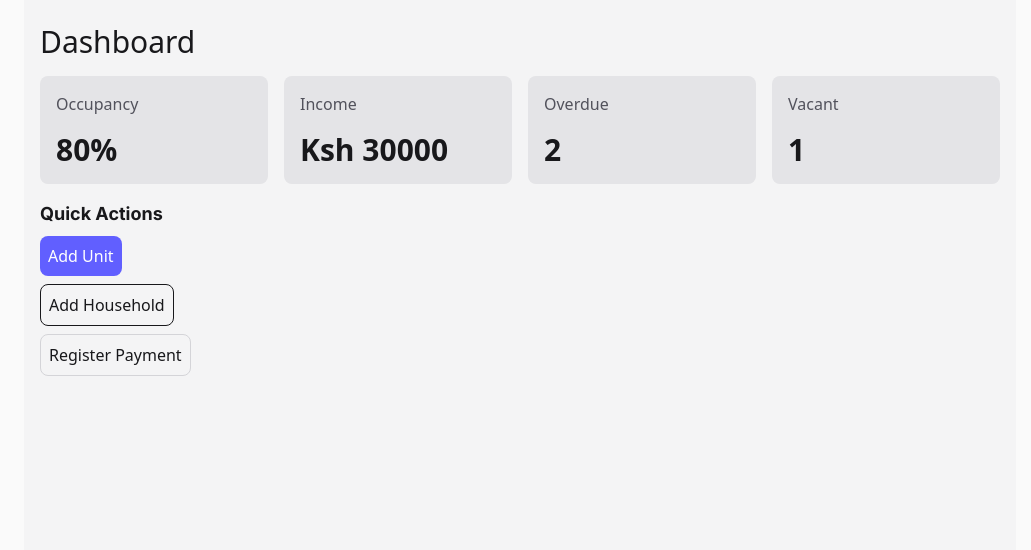
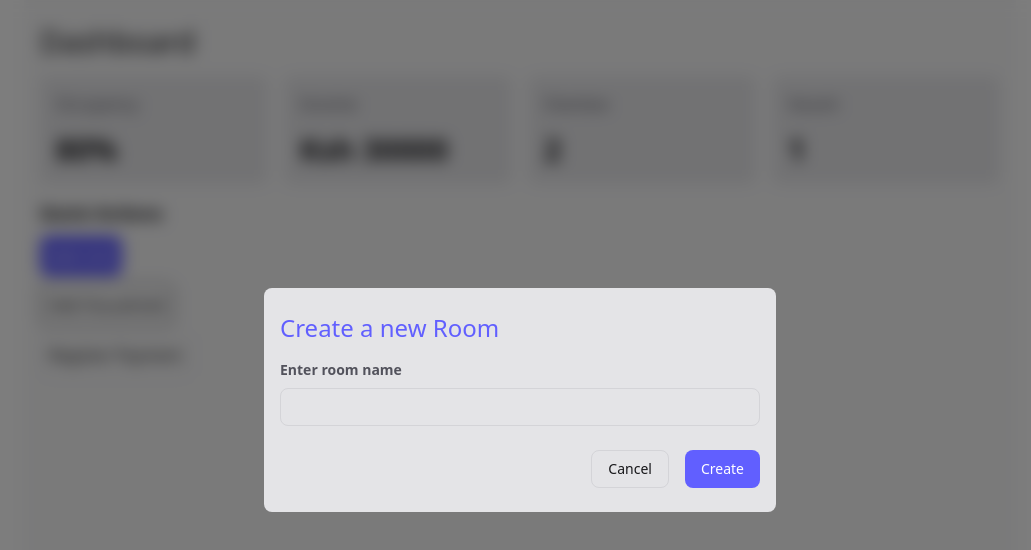
Before and after one commit to kiptalam1/lilygardens, a Next.js app in the folder frontend/: page /admin in a window 1280 px wide. Both pictures are taken after a click on the button "Add Unit". Shown: the top 550 px of the page, without its empty margins (120-1151 px from the left). Built offline with nearby package versions, Linux system fonts and the light colour scheme.

Commit message:
feat:create modal for room creation

```diff
--- /dev/null
+++ b/frontend/src/components/admin/CreateUnitForm.tsx
@@ -0,0 +1,67 @@
+import React, { SetStateAction, SyntheticEvent } from "react";
+
+export default function CreateUnitForm({
+	open,
+	setOpen,
+}: {
+	open: boolean;
+	setOpen: React.Dispatch<SetStateAction<boolean>>;
+}) {
+	if (!open) {
+		return null;
+	}
+
+	function closeModal() {
+		setOpen(false);
+	}
+
+	function handleSubmit(e: SyntheticEvent<HTMLFormElement>) {
+		e.preventDefault();
+
+		closeModal();
+	}
+
+	return (
+		<div
+			role="dialog"
+			aria-modal="true"
+			onClick={closeModal}
+			className="bg-black/50 z-50 inset-0 fixed backdrop-blur-sm flex flex-col items-center justify-center gap-2 p-4">
+			<form
+				onClick={(e) => e.stopPropagation()}
+				onSubmit={handleSubmit}
+				className="w-full sm:max-w-sm md:max-w-md lg:max-w-lg bg-card px-4 py-6 rounded-lg space-y-4">
+				<h1 className="text-2xl text-brand ">Create a new Room</h1>
+
+				<div className="flex flex-col gap-2">
+					<label
+						htmlFor="name"
+						className="text-sm font-semibold text-text-muted">
+						Enter room name
+					</label>
+					<input
+						id="name"
+						name="name"
+						type="text"
+						required
+						className="border border-border rounded-lg px-4 py-1 outline-none focus:ring-2 focus:ring-brand placeholder:text-sm text-lg w-full"
+					/>
+				</div>
+				{/* buttons */}
+				<div className="flex gap-4 mt-6 justify-end">
+					<button
+						type="button"
+						onClick={closeModal}
+						className="px-4 py-2 rounded-lg border border-border text-sm hover:bg-surface transition cursor-pointer">
+						Cancel
+					</button>
+					<button
+						type="submit"
+						className="px-4 py-2 rounded-lg bg-brand text-white text-sm font-medium hover:opacity-80 transition cursor-pointer">
+						Create
+					</button>
+				</div>
+			</form>
+		</div>
+	);
+}
--- a/frontend/src/components/admin/QuickActions.tsx
+++ b/frontend/src/components/admin/QuickActions.tsx
@@ -1,13 +1,22 @@
+"use client";
 import { inter } from "@/app/page";
-import React from "react";
+import React, { useState } from "react";
+import CreateUnitForm from "./CreateUnitForm";
 
 export default function QuickActions() {
+	const [showUnitModal, setShowUnitModal] = useState(false);
 	return (
 		<div className="space-y-2">
 			<h3 className={`text-lg font-bold ${inter.className}`}>Quick Actions</h3>
 			<div className="flex flex-col gap-2 items-start">
+				{/* unit modal */}
+				{showUnitModal && (
+					<CreateUnitForm open={showUnitModal} setOpen={setShowUnitModal} />
+				)}
+
 				<button
 					type="button"
+					onClick={() => setShowUnitModal(true)}
 					className="bg-brand text-white p-2 rounded-lg cursor-pointer hover:opacity-70 transition-opacity duration-175">
 					Add Unit
 				</button>
```
